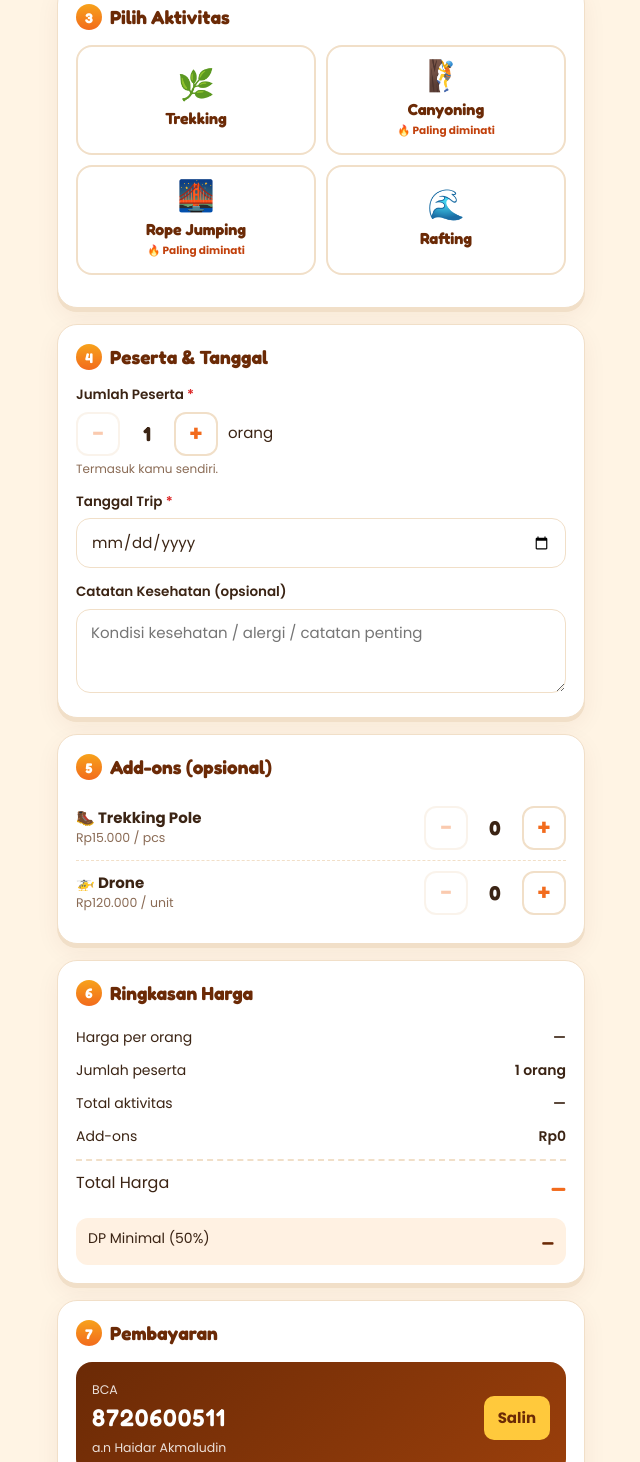
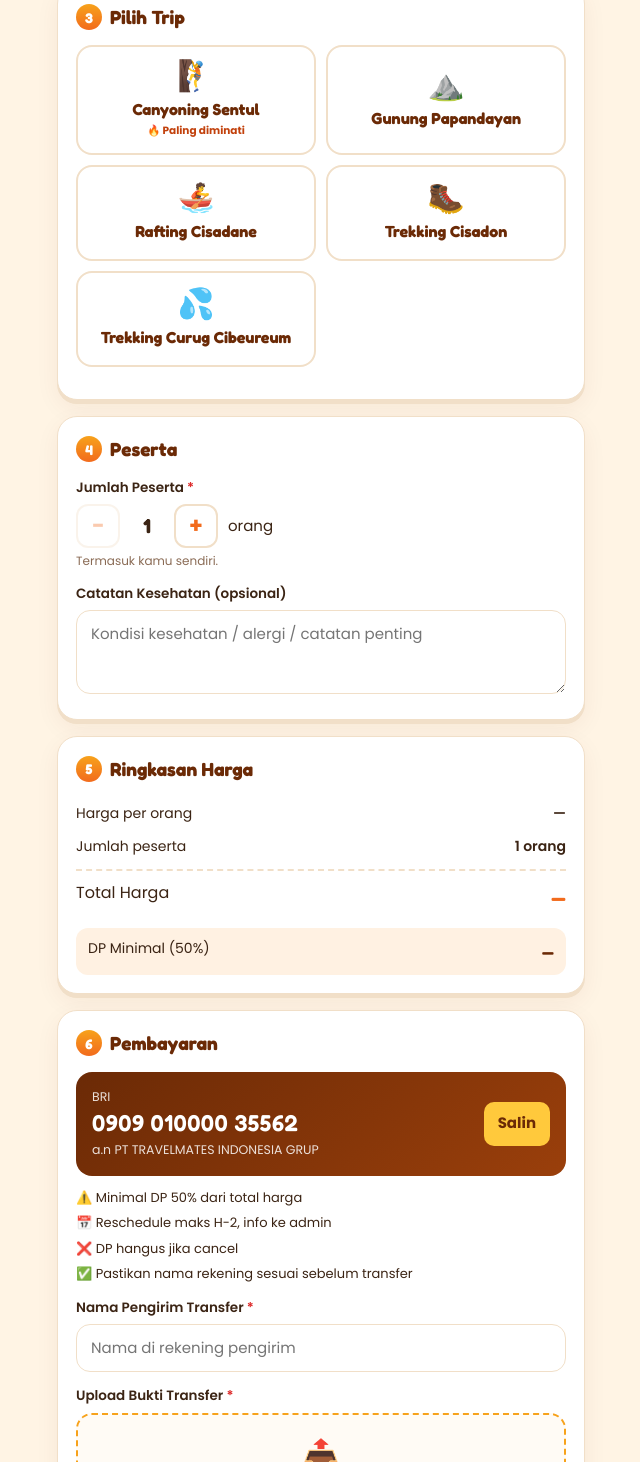
Before and after one commit to travelmatesidn/registrasi, a plain HTML site: page index.html in a window 1280 px wide. Shown: the part 942-2404 px from the top of the page, without its empty margins (319-959 px from the left). Drawn offline with Linux system fonts and the light colour scheme.

Commit message:
Trip & harga Open Trip Desember 2026, rekening BRI PT Travelmates, hapus add-ons
- Pilihan trip: Canyoning Sentul, Gunung Papandayan, Rafting Cisadane, Trekking Cisadon, Trekking Curug Cibeureum
- Harga per meeting point sesuai price list Desember
- Tanggal trip dipilih dari jadwal (tanggal lewat otomatis disembunyikan)

Co-Authored-By: Claude Opus 5.5 <noreply@anthropic.com>

```diff
--- a/app.js
+++ b/app.js
@@ -5,9 +5,10 @@
   var $ = function (id) { return document.getElementById(id); };
 
   var state = {
-    aktivitas: '', subIdx: -1, mpIdx: -1, jumlahPeserta: 1,
-    pesertaTambahan: [], addons: {}, setuju: false,
+    aktivitas: '', mpIdx: -1, tanggalTrip: '', jumlahPeserta: 1,
+    pesertaTambahan: [], setuju: false,
   };
+  function todayIso() { var t = new Date(); t.setMinutes(t.getMinutes() - t.getTimezoneOffset()); return t.toISOString().slice(0, 10); }
   var buktiFile = null;
   var sending = false;
 
@@ -41,7 +42,7 @@
       b.appendChild(el('div', { class: 't' }, a.label));
       if (a.badge) b.appendChild(el('div', { class: 'b' }, a.badge));
       b.addEventListener('click', function () {
-        state.aktivitas = a.key; state.subIdx = -1; state.mpIdx = -1;
+        state.aktivitas = a.key; state.mpIdx = a.meetingPoints.length === 1 ? 0 : -1; state.tanggalTrip = '';
         setErr('aktivitas', ''); renderActs(); renderSubs(); update();
       });
       box.appendChild(b);
@@ -52,24 +53,23 @@
     var a = L.findAktivitas(C, state.aktivitas);
     $('subWrap').hidden = !a;
     if (!a) return;
-    var subs = $('subs'); subs.textContent = '';
-    a.sub.forEach(function (s, i) {
-      var min = Math.min.apply(null, s.harga);
-      var b = el('button', { type: 'button', class: 'opt', 'aria-pressed': String(state.subIdx === i) });
-      b.appendChild(el('span', null, s.nama));
-      b.appendChild(el('span', { class: 'p' }, 'mulai ' + L.rupiah(min)));
-      b.addEventListener('click', function () { state.subIdx = i; setErr('subIdx', ''); renderSubs(); update(); });
-      subs.appendChild(b);
-    });
     var mps = $('mps'); mps.textContent = '';
     a.meetingPoints.forEach(function (mp, i) {
-      var price = state.subIdx >= 0 ? L.rupiah(a.sub[state.subIdx].harga[i]) + '/org' : '';
       var b = el('button', { type: 'button', class: 'opt', 'aria-pressed': String(state.mpIdx === i) });
       b.appendChild(el('span', null, '📍 ' + mp));
-      b.appendChild(el('span', { class: 'p' }, price));
+      b.appendChild(el('span', { class: 'p' }, L.rupiah(a.harga[i]) + '/org'));
       b.addEventListener('click', function () { state.mpIdx = i; setErr('mpIdx', ''); renderSubs(); update(); });
       mps.appendChild(b);
     });
+    var sel = $('tanggalTrip'); sel.textContent = '';
+    var dates = L.upcomingDates(a, todayIso());
+    sel.appendChild(el('option', { value: '' }, dates.length ? 'Pilih tanggal' : 'Belum ada jadwal — hubungi admin'));
+    dates.forEach(function (d) {
+      var o = el('option', { value: d }, L.formatTanggal(d));
+      if (d === state.tanggalTrip) o.selected = true;
+      sel.appendChild(o);
+    });
+    $('tripNote').textContent = a.catatan || '';
   }
 
   /* ---------- peserta ---------- */
@@ -121,35 +121,12 @@
     return f;
   }
 
-  /* ---------- add-ons ---------- */
-  function renderAddons() {
-    var box = $('addons'); box.textContent = '';
-    C.ADDONS.forEach(function (a) {
-      state.addons[a.key] = state.addons[a.key] || 0;
-      var row = el('div', { class: 'addon' });
-      var info = el('div'); info.appendChild(el('b', null, a.label)); info.appendChild(el('small', null, L.rupiah(a.harga) + ' / ' + a.satuan));
-      var st = el('div', { class: 'stepper' });
-      var minus = el('button', { type: 'button', 'aria-label': 'Kurangi ' + a.label }, '−');
-      var out = el('output', null, String(state.addons[a.key]));
-      var plus = el('button', { type: 'button', 'aria-label': 'Tambah ' + a.label }, '+');
-      function refresh() { out.textContent = state.addons[a.key]; minus.disabled = state.addons[a.key] <= 0; update(); }
-      minus.addEventListener('click', function () { state.addons[a.key] = Math.max(0, state.addons[a.key] - 1); refresh(); });
-      plus.addEventListener('click', function () { state.addons[a.key] = Math.min(20, state.addons[a.key] + 1); refresh(); });
-      minus.disabled = true;
-      st.appendChild(minus); st.appendChild(out); st.appendChild(plus);
-      row.appendChild(info); row.appendChild(st);
-      box.appendChild(row);
-    });
-  }
-
   /* ---------- ringkasan ---------- */
   function update() {
     var t = L.computeTotals(state, C);
     var has = t.hargaPerOrang > 0;
     $('sHarga').textContent = has ? L.rupiah(t.hargaPerOrang) : '—';
     $('sJumlah').textContent = t.jumlah + ' orang';
-    $('sAkt').textContent = has ? L.rupiah(t.totalAktivitas) : '—';
-    $('sAdd').textContent = L.rupiah(t.totalAddons);
     $('sTotal').textContent = t.total ? L.rupiah(t.total) : '—';
     $('sDp').textContent = t.total ? L.rupiah(t.dp) : '—';
     return t;
@@ -273,13 +250,12 @@
 
   /* ---------- init ---------- */
   function init() {
-    renderActs(); renderSubs(); renderAddons(); syncPeserta(); update();
+    renderActs(); renderSubs(); syncPeserta(); update();
 
     $('pMinus').addEventListener('click', function () { if (state.jumlahPeserta > 1) { state.jumlahPeserta--; syncPeserta(); update(); } });
     $('pPlus').addEventListener('click', function () { if (state.jumlahPeserta < C.MAX_PESERTA) { state.jumlahPeserta++; syncPeserta(); update(); } });
 
-    var today = new Date(); today.setMinutes(today.getMinutes() - today.getTimezoneOffset());
-    $('tanggalTrip').min = today.toISOString().slice(0, 10);
+    $('tanggalTrip').addEventListener('change', function () { state.tanggalTrip = this.value; });
 
     $('bankName').textContent = C.BANK.bank;
     $('bankNo').textContent = C.BANK.nomor;
@@ -287,7 +263,7 @@
     $('sDpLabel').textContent = 'DP Minimal (' + C.DP_PERSEN + '%)';
     $('copyBtn').addEventListener('click', function () {
       var done = function () { $('copyBtn').textContent = 'Tersalin ✓'; setTimeout(function () { $('copyBtn').textContent = 'Salin'; }, 1800); };
-      if (navigator.clipboard) navigator.clipboard.writeText(C.BANK.nomor).then(done, done); else done();
+      if (navigator.clipboard) navigator.clipboard.writeText(C.BANK.nomor.replace(/\s/g, '')).then(done, done); else done();
     });
     var rules = ['⚠️ Minimal DP ' + C.DP_PERSEN + '% dari total harga', '📅 Reschedule maks H-2, info ke admin', '❌ DP hangus jika cancel', '✅ Pastikan nama rekening sesuai sebelum transfer'];
     rules.forEach(function (r) { $('rules').appendChild(el('li', null, r)); });
--- a/config.js
+++ b/config.js
@@ -1,6 +1,6 @@
 /* =========================================================
    KONFIGURASI FORM REGISTRASI — Travelmates Indonesia
-   Edit file ini saja untuk ganti harga, trip, rekening, dll.
+   Edit file ini saja untuk ganti trip, jadwal, harga, rekening, dll.
    ========================================================= */
 window.TM_CONFIG = {
   // URL Web App dari Google Apps Script (lihat PANDUAN_SETUP.md langkah 3)
@@ -9,48 +9,46 @@ window.TM_CONFIG = {
   // Nomor WhatsApp admin (format 62..., tanpa + dan tanpa spasi)
   WA_ADMIN: '6282125445322',
 
-  BANK: { nomor: '8720600511', bank: 'BCA', atasNama: 'Haidar Akmaludin' },
+  BANK: { nomor: '0909 010000 35562', bank: 'BRI', atasNama: 'PT TRAVELMATES INDONESIA GRUP' },
 
   DP_PERSEN: 50,
 
-  ADDONS: [
-    { key: 'trekkingPole', label: '🥾 Trekking Pole', harga: 15000, satuan: 'pcs' },
-    { key: 'drone', label: '🚁 Drone', harga: 120000, satuan: 'unit' },
-  ],
-
-  // Daftar aktivitas. "harga" urutannya sama dengan "meetingPoints".
+  /* Daftar trip — Open Trip Desember 2026
+     - meetingPoints & harga: urutannya sama (harga[0] = meetingPoints[0], dst.)
+     - jadwal: tanggal trip (YYYY-MM-DD). Tanggal yang sudah lewat otomatis disembunyikan. */
   AKTIVITAS: [
     {
-      key: 'trekking', label: 'Trekking', emoji: '🌿', badge: null,
-      meetingPoints: ['Basecamp', 'Stasiun Bogor'],
-      sub: [
-        { nama: 'Curug Cisadane', harga: [150000, 275000] },
-        { nama: 'Curug Cibeureum', harga: [150000, 275000] },
-      ],
+      key: 'canyoning-sentul', label: 'Canyoning Sentul', emoji: '🧗', badge: '🔥 Paling diminati',
+      meetingPoints: ['Basecamp', 'UKI', 'Hotel Ambarossa Bekasi', 'Stasiun Bogor'],
+      harga: [295000, 420000, 420000, 395000],
+      jadwal: ['2026-12-02', '2026-12-05', '2026-12-06', '2026-12-09', '2026-12-12', '2026-12-13', '2026-12-16',
+               '2026-12-19', '2026-12-20', '2026-12-23', '2026-12-26', '2026-12-27', '2026-12-30'],
     },
     {
-      key: 'canyoning', label: 'Canyoning', emoji: '🧗', badge: '🔥 Paling diminati',
-      meetingPoints: ['Lokasi', 'Stasiun Bogor'],
-      sub: [
-        { nama: 'Curug Bungsu, TNGHS (27m)', harga: [290000, 390000] },
-        { nama: 'Curug Cileuksa, Sukajaya (48m)', harga: [290000, 390000] },
-        { nama: 'Curug Cibingbin Sentul (24m)', harga: [295000, 395000] },
-      ],
+      key: 'gunung-papandayan', label: 'Gunung Papandayan', emoji: '⛰️', badge: null,
+      meetingPoints: ['Basecamp', 'UKI', 'Hotel Ambarossa Bekasi', 'Stasiun Bogor'],
+      harga: [200000, 365000, 365000, 365000],
+      jadwal: ['2026-12-05', '2026-12-06', '2026-12-19', '2026-12-20', '2026-12-24', '2026-12-25', '2026-12-26', '2026-12-27'],
     },
     {
-      key: 'ropeJumping', label: 'Rope Jumping', emoji: '🌉', badge: '🔥 Paling diminati',
-      meetingPoints: ['Lokasi', 'Stasiun Bogor'],
-      sub: [
-        { nama: 'Jembatan Cidokom, Bogor (25m)', harga: [290000, 390000] },
-        { nama: 'Curug Ngumpet, TNGHS (21m)', harga: [290000, 390000] },
-      ],
+      key: 'rafting-cisadane', label: 'Rafting Cisadane', emoji: '🚣', badge: null,
+      meetingPoints: ['Basecamp', 'Stasiun Bogor'],
+      harga: [250000, 280000],
+      jadwal: ['2026-12-05', '2026-12-06', '2026-12-10', '2026-12-12', '2026-12-13', '2026-12-17', '2026-12-19',
+               '2026-12-20', '2026-12-24', '2026-12-25', '2026-12-26', '2026-12-27'],
+      catatan: 'Ada Open Trip Spesial Liburan selama libur sekolah — tanggal lain tanya admin.',
     },
     {
-      key: 'rafting', label: 'Rafting', emoji: '🌊', badge: null,
-      meetingPoints: ['Lokasi', 'Stasiun Bogor'],
-      sub: [
-        { nama: 'Cisadane (12km)', harga: [250000, 280000] },
-      ],
+      key: 'trekking-cisadon', label: 'Trekking Cisadon', emoji: '🥾', badge: null,
+      meetingPoints: ['Stasiun Bogor'],
+      harga: [125000],
+      jadwal: ['2026-12-12', '2026-12-13', '2026-12-19', '2026-12-20', '2026-12-24', '2026-12-25', '2026-12-26', '2026-12-27'],
+    },
+    {
+      key: 'curug-cibeureum', label: 'Trekking Curug Cibeureum', emoji: '💦', badge: null,
+      meetingPoints: ['Basecamp', 'Stasiun Bogor'],
+      harga: [155000, 270000],
+      jadwal: ['2026-12-12', '2026-12-13', '2026-12-19', '2026-12-20', '2026-12-24', '2026-12-25', '2026-12-26', '2026-12-27'],
     },
   ],
 
--- a/index.html
+++ b/index.html
@@ -4,7 +4,7 @@
 <meta charset="utf-8">
 <meta name="viewport" content="width=device-width, initial-scale=1">
 <title>Registrasi Trip — Travelmates Indonesia</title>
-<meta name="description" content="Pendaftaran Trip Adventure — Trekking, Canyoning, Rope Jumping, Rafting bersama Travelmates Indonesia.">
+<meta name="description" content="Pendaftaran Open Trip Travelmates Indonesia — Canyoning Sentul, Gunung Papandayan, Rafting Cisadane, Trekking Cisadon & Curug Cibeureum.">
 <meta name="theme-color" content="#F26B1D">
 <link rel="icon" href="logo.png">
 <link rel="preconnect" href="https://fonts.googleapis.com">
@@ -85,7 +85,8 @@
 
   /* Bank */
   .bank{background:linear-gradient(140deg,var(--br),#9A3F0B);color:#fff;border-radius:16px;padding:16px;display:flex;justify-content:space-between;align-items:center;gap:10px}
-  .bank .no{font-family:Fredoka;font-size:24px;letter-spacing:1px}
+  .bank .no{font-family:Fredoka;font-size:23px;letter-spacing:.5px}
+  .bank small{display:block}
   .bank small{opacity:.85}
   .bank button{background:var(--ye);color:var(--br);border:0;border-radius:10px;padding:10px 14px;font-weight:700;cursor:pointer;min-height:44px}
   ul.rules{list-style:none;margin:12px 0 0;display:grid;gap:6px;font-size:13px}
@@ -140,8 +141,8 @@
 <header>
   <div class="logo-pill"><img src="logo.png" alt="Travelmates Indonesia"></div><br>
   <span class="slot">🏕️ Slot Terbatas Setiap Trip</span>
-  <h1>Registrasi Trip Adventure</h1>
-  <p>Satu trip, banyak pilihan petualangan — pilih level serumu! 🌿🔥</p>
+  <h1>Registrasi Open Trip</h1>
+  <p>Desember 2026 · Canyoning, Hiking, Rafting &amp; Trekking 🌿🔥</p>
 </header>
 
 <main class="wrap">
@@ -170,49 +171,41 @@
         <input type="tel" id="noWADarurat" inputmode="tel" placeholder="08123456789"><div class="err"></div></div>
     </section>
 
-    <!-- 3. Aktivitas -->
+    <!-- 3. Trip -->
     <section class="card">
-      <h2><span class="n">3</span>Pilih Aktivitas</h2>
+      <h2><span class="n">3</span>Pilih Trip</h2>
       <div class="field" data-f="aktivitas"><div class="acts" id="acts"></div><div class="err"></div></div>
       <div id="subWrap" hidden>
-        <div class="field" data-f="subIdx"><div class="sub-title">Lokasi</div><div class="opts" id="subs"></div><div class="err"></div></div>
         <div class="field" data-f="mpIdx"><div class="sub-title">Meeting Point</div><div class="opts" id="mps"></div><div class="err"></div></div>
+        <div class="field" data-f="tanggalTrip"><label class="l" for="tanggalTrip">Tanggal Trip <i>*</i></label>
+          <select id="tanggalTrip"><option value="">Pilih tanggal</option></select>
+          <div class="hint" id="tripNote"></div><div class="err"></div></div>
       </div>
     </section>
 
     <!-- 4. Peserta & tanggal -->
     <section class="card">
-      <h2><span class="n">4</span>Peserta &amp; Tanggal</h2>
+      <h2><span class="n">4</span>Peserta</h2>
       <div class="field"><label class="l">Jumlah Peserta <i>*</i></label>
         <div class="stepper"><button type="button" id="pMinus" aria-label="Kurangi peserta">−</button><output id="pCount">1</output><button type="button" id="pPlus" aria-label="Tambah peserta">+</button><span>orang</span></div>
         <div class="hint">Termasuk kamu sendiri.</div></div>
       <div id="pesertaList"></div>
-      <div class="field" data-f="tanggalTrip" style="margin-top:14px"><label class="l" for="tanggalTrip">Tanggal Trip <i>*</i></label>
-        <input type="date" id="tanggalTrip"><div class="err"></div></div>
-      <div class="field"><label class="l" for="catatanKesehatan">Catatan Kesehatan (opsional)</label>
+      <div class="field" style="margin-top:14px"><label class="l" for="catatanKesehatan">Catatan Kesehatan (opsional)</label>
         <textarea id="catatanKesehatan" placeholder="Kondisi kesehatan / alergi / catatan penting"></textarea></div>
     </section>
 
-    <!-- 5. Add-ons -->
-    <section class="card">
-      <h2><span class="n">5</span>Add-ons (opsional)</h2>
-      <div id="addons"></div>
-    </section>
-
-    <!-- 6. Ringkasan -->
+    <!-- 5. Ringkasan -->
     <section class="card sum">
-      <h2><span class="n">6</span>Ringkasan Harga</h2>
+      <h2><span class="n">5</span>Ringkasan Harga</h2>
       <div class="row"><span>Harga per orang</span><span id="sHarga">—</span></div>
       <div class="row"><span>Jumlah peserta</span><span id="sJumlah">1 orang</span></div>
-      <div class="row"><span>Total aktivitas</span><span id="sAkt">—</span></div>
-      <div class="row"><span>Add-ons</span><span id="sAdd">Rp0</span></div>
       <div class="row total"><span>Total Harga</span><span id="sTotal">—</span></div>
       <div class="row dp"><span id="sDpLabel">DP Minimal</span><span id="sDp">—</span></div>
     </section>
 
-    <!-- 7. Pembayaran -->
+    <!-- 6. Pembayaran -->
     <section class="card">
-      <h2><span class="n">7</span>Pembayaran</h2>
+      <h2><span class="n">6</span>Pembayaran</h2>
       <div class="bank"><div><small id="bankName"></small><div class="no" id="bankNo"></div><small id="bankAn"></small></div><button type="button" id="copyBtn">Salin</button></div>
       <ul class="rules" id="rules"></ul>
       <div class="field" data-f="namaPengirim" style="margin-top:14px"><label class="l" for="namaPengirim">Nama Pengirim Transfer <i>*</i></label>
@@ -224,9 +217,9 @@
         <div class="err"></div></div>
     </section>
 
-    <!-- 8. Persetujuan -->
+    <!-- 7. Persetujuan -->
     <section class="card">
-      <h2><span class="n">8</span>Persetujuan</h2>
+      <h2><span class="n">7</span>Persetujuan</h2>
       <div class="field" data-f="setuju"><label class="check"><input type="checkbox" id="setuju"><span>Saya dalam kondisi sehat &amp; menyetujui S&amp;K (DP hangus jika cancel).</span></label><div class="err"></div></div>
       <div class="hp" aria-hidden="true"><label>Website <input type="text" id="website" tabindex="-1" autocomplete="off"></label></div>
       <button type="submit" class="submit" id="submitBtn">Kirim Pendaftaran 🚀</button>
--- a/logic.js
+++ b/logic.js
@@ -1,8 +1,10 @@
-/* Logika murni (tanpa DOM) — bisa dites di Node: test/logic.test.js */
+/* Logika murni (tanpa DOM) — dites di Node: test/run-tests.js */
 (function (root) {
   'use strict';
 
   var PHONE_RE = /^(\+62|62|0)8[1-9][0-9]{6,11}$/;
+  var BULAN = ['Januari', 'Februari', 'Maret', 'April', 'Mei', 'Juni', 'Juli', 'Agustus', 'September', 'Oktober', 'November', 'Desember'];
+  var HARI = ['Minggu', 'Senin', 'Selasa', 'Rabu', 'Kamis', 'Jumat', 'Sabtu'];
 
   function rupiah(n) {
     return 'Rp' + Math.round(Number(n) || 0).toString().replace(/\B(?=(\d{3})+(?!\d))/g, '.');
@@ -21,27 +23,24 @@
     return null;
   }
 
-  /** state: { aktivitas, subIdx, mpIdx, jumlahPeserta, addons:{key:qty} } */
+  /** Tanggal jadwal yang belum lewat (todayIso = 'YYYY-MM-DD'). */
+  function upcomingDates(akt, todayIso) {
+    if (!akt || !akt.jadwal) return [];
+    return akt.jadwal.filter(function (d) { return d >= todayIso; }).sort();
+  }
+
+  /** state: { aktivitas, mpIdx, jumlahPeserta } */
   function computeTotals(state, cfg) {
     var akt = findAktivitas(cfg, state.aktivitas);
-    var sub = akt && state.subIdx >= 0 ? akt.sub[state.subIdx] : null;
-    var hargaPerOrang = sub && state.mpIdx >= 0 ? sub.harga[state.mpIdx] : 0;
+    var hargaPerOrang = akt && state.mpIdx >= 0 ? akt.harga[state.mpIdx] : 0;
     var jumlah = Math.max(1, Number(state.jumlahPeserta) || 1);
-    var totalAktivitas = hargaPerOrang * jumlah;
-    var totalAddons = 0;
-    (cfg.ADDONS || []).forEach(function (a) {
-      totalAddons += a.harga * (Number((state.addons || {})[a.key]) || 0);
-    });
-    var total = totalAktivitas + totalAddons;
+    var total = hargaPerOrang * jumlah;
     var dp = Math.ceil(total * (cfg.DP_PERSEN || 50) / 100);
     return {
       aktivitasLabel: akt ? akt.label : '',
-      subNama: sub ? sub.nama : '',
       meetingPoint: akt && state.mpIdx >= 0 ? akt.meetingPoints[state.mpIdx] : '',
       hargaPerOrang: hargaPerOrang,
       jumlah: jumlah,
-      totalAktivitas: totalAktivitas,
-      totalAddons: totalAddons,
       total: total,
       dp: dp,
     };
@@ -60,12 +59,13 @@
     if (!String(s.namaDarurat || '').trim()) e.namaDarurat = 'Nama kontak darurat wajib diisi';
     if (!String(s.noWADarurat || '').trim()) e.noWADarurat = 'Nomor WA darurat wajib diisi';
     else if (!isValidPhone(s.noWADarurat)) e.noWADarurat = 'Format nomor WA tidak valid';
-    if (!s.aktivitas) e.aktivitas = 'Pilih aktivitas terlebih dahulu';
-    else {
-      if (!(s.subIdx >= 0)) e.subIdx = 'Pilih lokasi / sub-aktivitas';
-      if (!(s.mpIdx >= 0)) e.mpIdx = 'Pilih meeting point';
+    if (!s.aktivitas) e.aktivitas = 'Pilih trip terlebih dahulu';
+    else if (!(s.mpIdx >= 0)) e.mpIdx = 'Pilih meeting point';
+    if (!s.tanggalTrip) e.tanggalTrip = 'Pilih tanggal trip';
+    else if (s.aktivitas) {
+      var akt = findAktivitas(cfg, s.aktivitas);
+      if (akt && akt.jadwal && akt.jadwal.length && akt.jadwal.indexOf(s.tanggalTrip) === -1) e.tanggalTrip = 'Tanggal tidak ada di jadwal trip ini';
     }
-    if (!s.tanggalTrip) e.tanggalTrip = 'Tanggal trip wajib diisi';
     (s.pesertaTambahan || []).forEach(function (p, i) {
       if (!String(p.nama || '').trim()) e['p' + i + '_nama'] = 'Nama wajib diisi';
       if (!p.gender) e['p' + i + '_gender'] = 'Pilih jenis kelamin';
@@ -87,7 +87,6 @@
       namaDarurat: String(s.namaDarurat).trim(),
       noWADarurat: cleanPhone(s.noWADarurat),
       aktivitas: t.aktivitasLabel,
-      subAktivitas: t.subNama,
       meetingPoint: t.meetingPoint,
       tanggalTrip: s.tanggalTrip,
       jumlahPeserta: t.jumlah,
@@ -95,8 +94,6 @@
         return { nama: String(p.nama).trim(), gender: p.gender, usia: String(p.usia).trim(), noWA: cleanPhone(p.noWA) };
       }),
       catatanKesehatan: String(s.catatanKesehatan || '').trim(),
-      trekkingPoleQty: Number((s.addons || {}).trekkingPole) || 0,
-      droneQty: Number((s.addons || {}).drone) || 0,
       hargaPerOrang: t.hargaPerOrang,
       totalHarga: t.total,
       dpMinimal: t.dp,
@@ -109,21 +106,18 @@
 
   function formatTanggal(iso) {
     if (!iso) return '';
-    var bulan = ['Januari', 'Februari', 'Maret', 'April', 'Mei', 'Juni', 'Juli', 'Agustus', 'September', 'Oktober', 'November', 'Desember'];
-    var hari = ['Minggu', 'Senin', 'Selasa', 'Rabu', 'Kamis', 'Jumat', 'Sabtu'];
     var p = iso.split('-');
     var d = new Date(Number(p[0]), Number(p[1]) - 1, Number(p[2]));
-    return hari[d.getDay()] + ', ' + d.getDate() + ' ' + bulan[d.getMonth()] + ' ' + d.getFullYear();
+    return HARI[d.getDay()] + ', ' + d.getDate() + ' ' + BULAN[d.getMonth()] + ' ' + d.getFullYear();
   }
 
   function buildWaMessage(p, id) {
-    var m = '*PENDAFTARAN TRIP ADVENTURE*\n*Travelmates Indonesia*\n\n';
+    var m = '*PENDAFTARAN OPEN TRIP*\n*Travelmates Indonesia*\n\n';
     if (id) m += 'ID Registrasi: *' + id + '*\n\n';
     m += 'Nama: ' + p.namaLengkap + '\n';
     m += 'No WhatsApp: ' + p.noWA + '\n';
     m += 'Kontak Darurat: ' + p.namaDarurat + ' (' + p.noWADarurat + ')\n\n';
-    m += 'Aktivitas: ' + p.aktivitas + '\n';
-    m += 'Lokasi: ' + p.subAktivitas + '\n';
+    m += 'Trip: ' + p.aktivitas + '\n';
     m += 'Meeting Point: ' + p.meetingPoint + '\n';
     m += 'Tanggal: ' + formatTanggal(p.tanggalTrip) + '\n';
     m += 'Jumlah Peserta: ' + p.jumlahPeserta + ' orang\n\n';
@@ -132,11 +126,6 @@
     p.pesertaTambahan.forEach(function (x, i) {
       m += (i + 2) + '. ' + x.nama + ' | ' + x.gender + ' | ' + x.usia + ' th' + (x.noWA ? ' | ' + x.noWA : '') + '\n';
     });
-    if (p.trekkingPoleQty || p.droneQty) {
-      m += '\n*Add-ons:*\n';
-      if (p.trekkingPoleQty) m += '- Trekking Pole: ' + p.trekkingPoleQty + ' pcs\n';
-      if (p.droneQty) m += '- Drone: ' + p.droneQty + ' unit\n';
-    }
     if (p.catatanKesehatan) m += '\nCatatan kesehatan: ' + p.catatanKesehatan + '\n';
     m += '\n*Total Harga: ' + rupiah(p.totalHarga) + '*\n';
     m += '*DP Minimal: ' + rupiah(p.dpMinimal) + '*\n';
@@ -147,7 +136,7 @@
 
   var api = {
     rupiah: rupiah, cleanPhone: cleanPhone, isValidPhone: isValidPhone, findAktivitas: findAktivitas,
-    computeTotals: computeTotals, validate: validate, buildPayload: buildPayload,
+    upcomingDates: upcomingDates, computeTotals: computeTotals, validate: validate, buildPayload: buildPayload,
     buildWaMessage: buildWaMessage, formatTanggal: formatTanggal,
   };
   if (typeof module !== 'undefined' && module.exports) module.exports = api;
```
